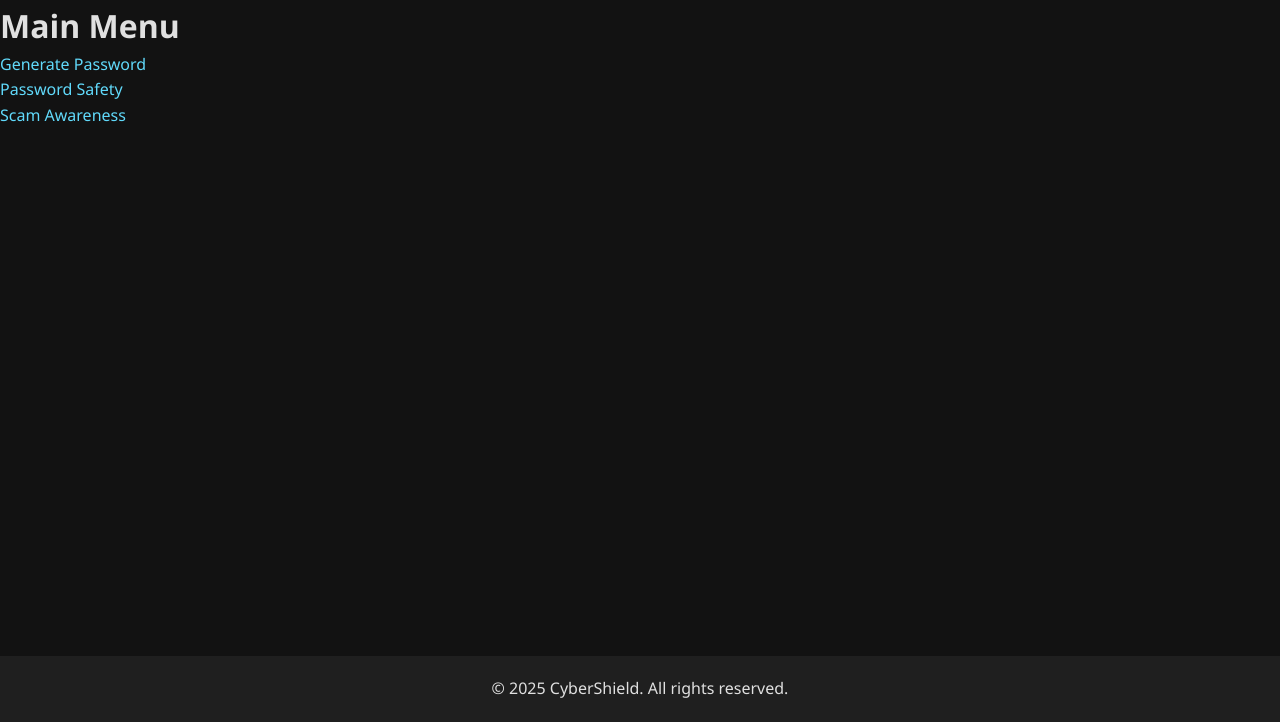
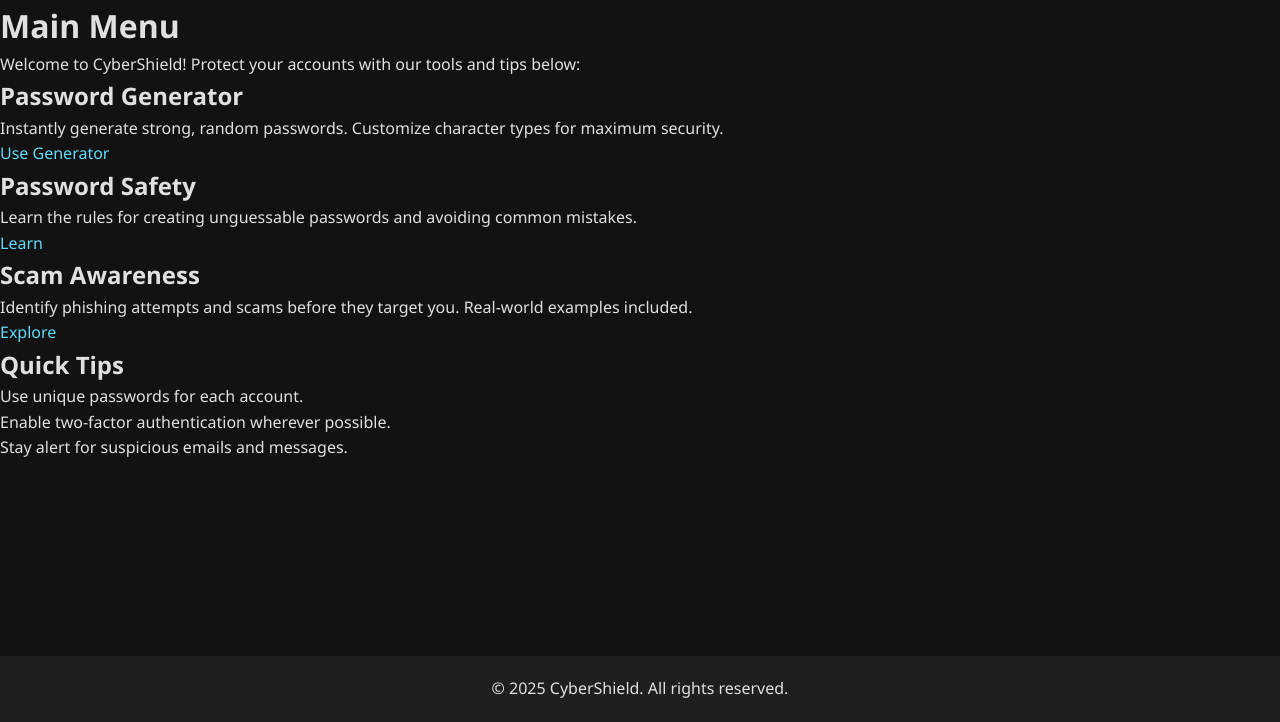
Before and after one commit to zach123abc/Hackathon-CyberSheild, a Flask app: page /menu in a window 1280 px wide. Shown: the part 78-800 px from the top of the page. Run offline with Flask 3, Linux system fonts and the light colour scheme.

Commit message:
Update menu.html

```diff
--- a/templates/menu.html
+++ b/templates/menu.html
@@ -4,9 +4,34 @@
 
 {% block content %}
 <h1>Main Menu</h1>
-<ul>
-  <li><a class="btn" href="{{ url_for('generate') }}">Generate Password</a></li>
-  <li><a class="btn" href="{{ url_for('password_safety') }}">Password Safety</a></li>
-  <li><a class="btn" href="{{ url_for('scam_awareness') }}">Scam Awareness</a></li>
-</ul>
+<p>Welcome to CyberShield! Protect your accounts with our tools and tips below:</p>
+
+<div class="card-container">
+  <div class="card">
+    <h2>Password Generator</h2>
+    <p>Instantly generate strong, random passwords. Customize character types for maximum security.</p>
+    <a class="btn" href="{{ url_for('generate') }}">Use Generator</a>
+  </div>
+
+  <div class="card">
+    <h2>Password Safety</h2>
+    <p>Learn the rules for creating unguessable passwords and avoiding common mistakes.</p>
+    <a class="btn" href="{{ url_for('password_safety') }}">Learn</a>
+  </div>
+
+  <div class="card">
+    <h2>Scam Awareness</h2>
+    <p>Identify phishing attempts and scams before they target you. Real-world examples included.</p>
+    <a class="btn" href="{{ url_for('scam_awareness') }}">Explore</a>
+  </div>
+</div>
+
+<section class="tips">
+  <h2>Quick Tips</h2>
+  <ul>
+    <li>Use unique passwords for each account.</li>
+    <li>Enable two-factor authentication wherever possible.</li>
+    <li>Stay alert for suspicious emails and messages.</li>
+  </ul>
+</section>
 {% endblock %}
```
